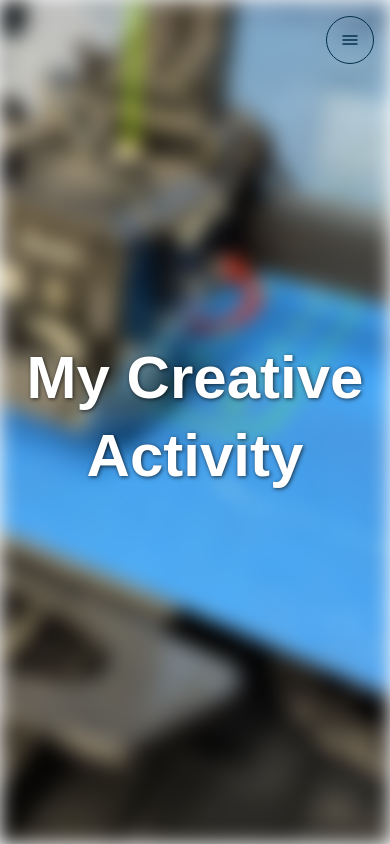
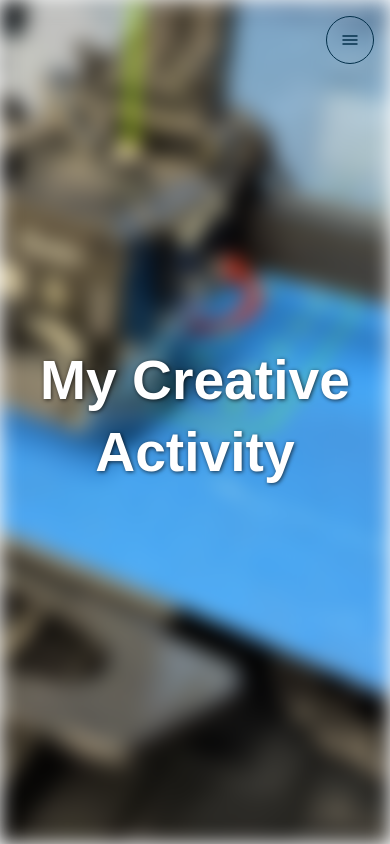
Before and after one commit to Hikaru-01817/Hikaru-01817.github.io, a plain HTML site: page index.html in a window 390 px wide. Shown: the top 844 px of the page. Drawn offline with Linux system fonts and the light colour scheme; some packages are replaced by stand-ins of ours; a web font is replaced by a local one.

Commit message:
タイトル変更2

```diff
--- a/css/style.css
+++ b/css/style.css
@@ -206,7 +206,7 @@ img {
     text-align: center;
     font-family: "WDXL Lubrifont JP N", sans-serif;
     color: var(--white);
-    font-size: max(9.5rem, 3rem);
+    font-size: max(9rem, 3rem);
     padding-bottom: 10px;
     line-height: 1.2;
     text-shadow: 1px 1px 4px rgba(0, 0, 0, 0.7);
@@ -480,7 +480,7 @@ footer p {
 
     /* Main Title */
     .title-inner {
-        font-size: 2.5rem;
+        font-size: 2.3rem;
         line-height: 1.3;
     }
 
```
